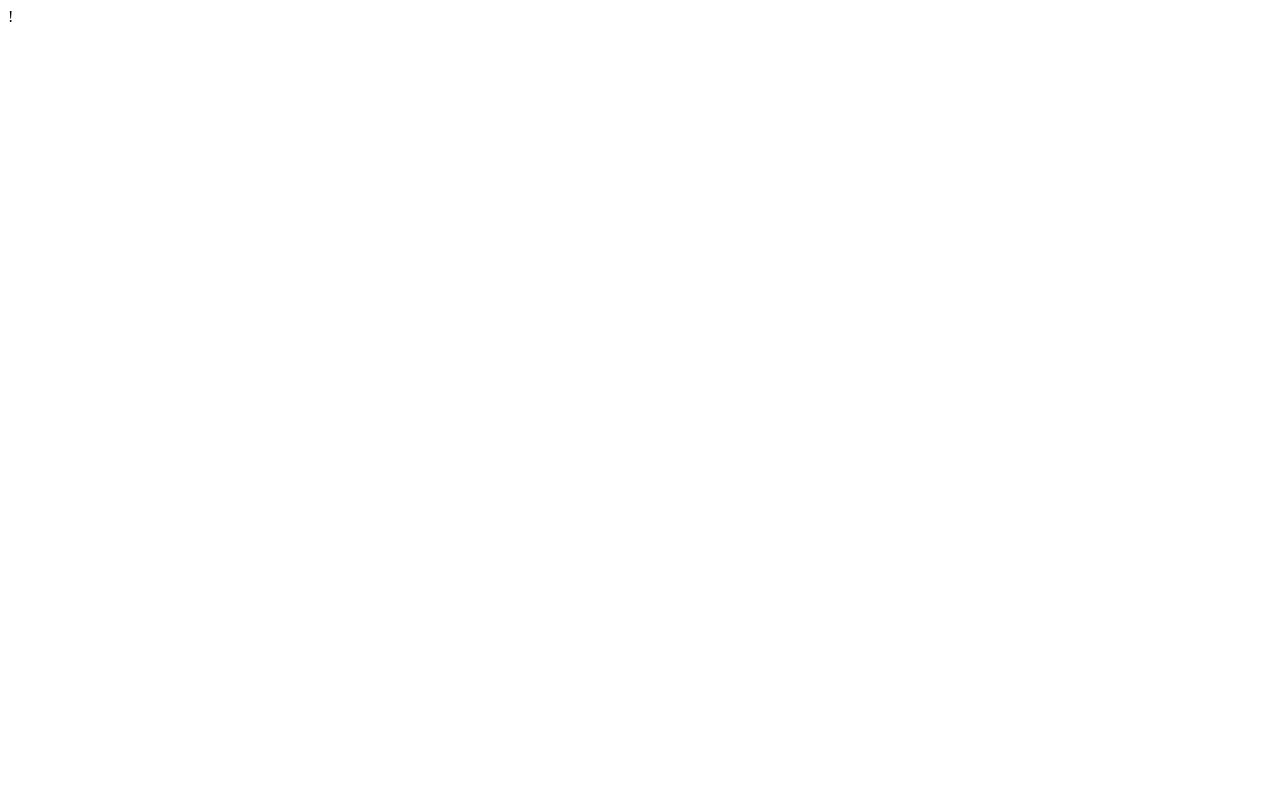
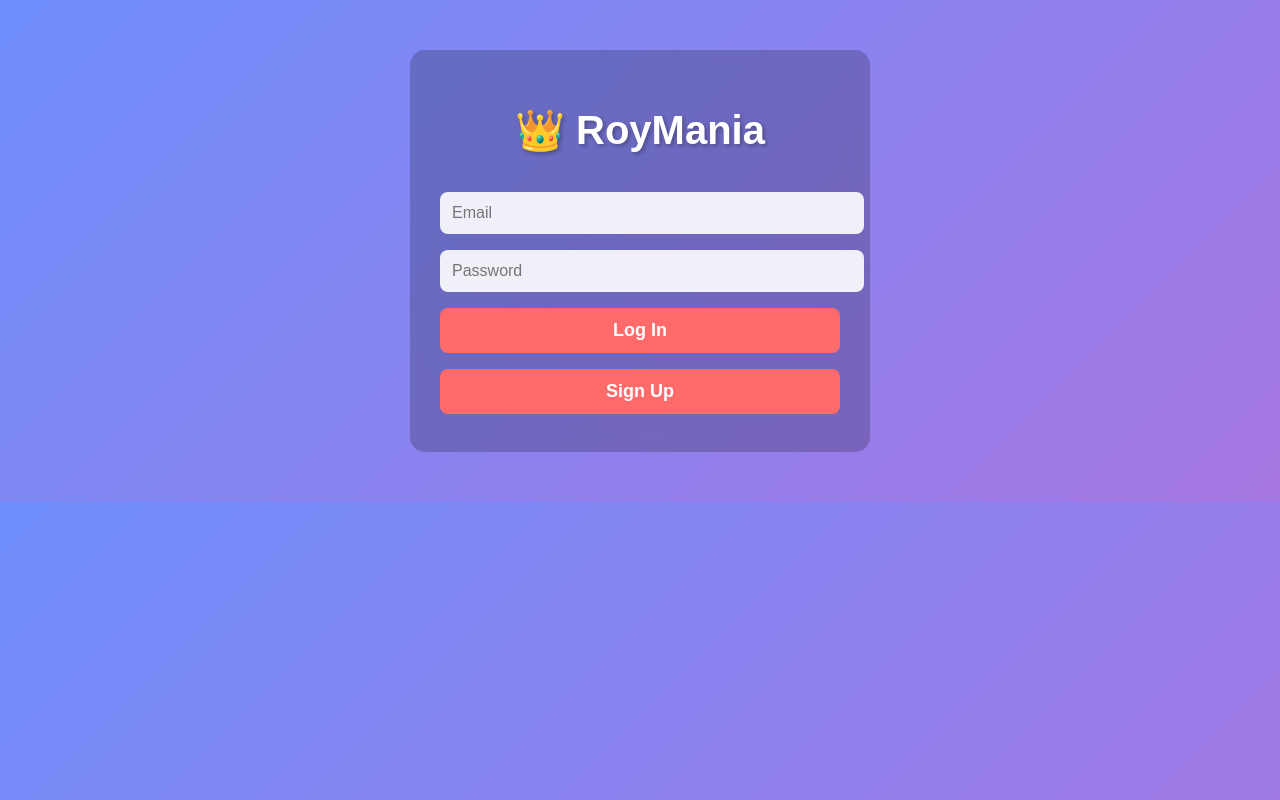
Before and after one commit to xujiananroy/RoyMania, a plain HTML site: page index.html in a window 1280 px wide. Drawn offline with Linux system fonts and the light colour scheme; no server answers.

Commit message:
added login function

```diff
--- a/index.html
+++ b/index.html
@@ -1 +1,163 @@
-!
+<!DOCTYPE html>
+<html lang="en">
+<head>
+    <meta charset="UTF-8" />
+    <meta name="viewport" content="width=device-width, initial-scale=1.0"/>
+    <title>RoyMania</title>
+    <style>
+        body {
+        font-family: 'Arial Rounded MT Bold', 'Arial', sans-serif;
+        background: linear-gradient(135deg, #6e8efb, #a777e3);
+        color: white;
+        text-align: center;
+        padding: 50px 20px;
+        margin: 0;
+        }
+        .container {
+        max-width: 400px;
+        margin: 0 auto;
+        background: rgba(0,0,0,0.2);
+        padding: 30px;
+        border-radius: 15px;
+        backdrop-filter: blur(10px);
+        }
+        h1 {
+        font-size: 2.5rem;
+        margin-bottom: 30px;
+        text-shadow: 2px 2px 4px rgba(0,0,0,0.3);
+        }
+        input {
+        width: 100%;
+        padding: 12px;
+        margin: 8px 0;
+        border: none;
+        border-radius: 8px;
+        background: rgba(255,255,255,0.9);
+        font-size: 16px;
+        }
+        button {
+        width: 100%;
+        padding: 12px;
+        margin: 8px 0;
+        border: none;
+        border-radius: 8px;
+        background: #ff6b6b;
+        color: white;
+        font-size: 18px;
+        font-weight: bold;
+        cursor: pointer;
+        transition: 0.3s;
+        }
+        button:hover {
+        background: #ff5252;
+        }
+        #appScreen {
+        display: none;
+        }
+        .success {
+        color: #aaffaa;
+        font-size: 1.5rem;
+        margin: 20px 0;
+        }
+    </style>
+</head>
+<body>
+    <div class="container">
+        <!-- LOGIN SCREEN -->
+        <div id="loginScreen">
+        <h1>👑 RoyMania</h1>
+        <input type="email" id="email" placeholder="Email" required />
+        <input type="password" id="password" placeholder="Password" required />
+        <button onclick="login()">Log In</button>
+        <button onclick="signup()">Sign Up</button>
+        </div>
+
+        <!-- WELCOME SCREEN -->
+        <div id="appScreen">
+        <h1>🎉 Welcome to RoyMania!</h1>
+        <div class="success">Hello, <span id="userName">Adventurer</span>!</div>
+        <button onclick="logout()">Log Out</button>
+        </div>
+    </div>
+
+    <!-- LOADING -->
+    <div id="loading" style="display:none; text-align:center; padding:20px;">Loading...</div>
+
+    <!-- FIREBASE SDK -->
+    <script src="https://www.gstatic.com/firebasejs/9.23.0/firebase-app-compat.js"></script>
+    <script src="https://www.gstatic.com/firebasejs/9.23.0/firebase-auth-compat.js"></script>
+
+    <script>
+        // 👇👇👇 PASTE YOUR FIREBASE CONFIG HERE 👇👇👇
+        const firebaseConfig = {
+            apiKey: "AIzaSyC9FLT7xOPRXR6ms2AXlXeKfLCURAOK2tQ",
+            authDomain: "roymania-3452d.firebaseapp.com",
+            databaseURL: "https://roymania-3452d-default-rtdb.europe-west1.firebasedatabase.app",
+            projectId: "roymania-3452d",
+            storageBucket: "roymania-3452d.firebasestorage.app",
+            messagingSenderId: "73902442076",
+            appId: "1:73902442076:web:c468042492e2c9e5ad4899"
+        };
+
+        // Initialize Firebase
+        firebase.initializeApp(firebaseConfig);
+        const auth = firebase.auth();
+
+        // Check login state on load
+        window.onload = () => {
+        auth.onAuthStateChanged(user => {
+            if (user) {
+            showApp(user);
+            } else {
+            showLogin();
+            }
+        });
+        };
+
+        function showLogin() {
+        document.getElementById('loginScreen').style.display = 'block';
+        document.getElementById('appScreen').style.display = 'none';
+        }
+
+        function showApp(user) {
+        document.getElementById('userName').textContent = user.email.split('@')[0];
+        document.getElementById('loginScreen').style.display = 'none';
+        document.getElementById('appScreen').style.display = 'block';
+        }
+
+        async function signup() {
+        const email = document.getElementById('email').value;
+        const password = document.getElementById('password').value;
+        if (!email || !password) {
+            alert("Please enter email and password");
+            return;
+        }
+        try {
+            await auth.createUserWithEmailAndPassword(email, password);
+            alert("Account created! Welcome to RoyMania!");
+        } catch (error) {
+            alert("Error: " + error.message);
+        }
+        }
+
+        async function login() {
+        const email = document.getElementById('email').value;
+        const password = document.getElementById('password').value;
+        if (!email || !password) {
+            alert("Please enter email and password");
+            return;
+        }
+        try {
+            await auth.signInWithEmailAndPassword(email, password);
+        } catch (error) {
+            alert("Login failed: " + error.message);
+        }
+        }
+
+        async function logout() {
+        await auth.signOut();
+        showLogin();
+        }
+    </script>
+</body>
+</html>
```
